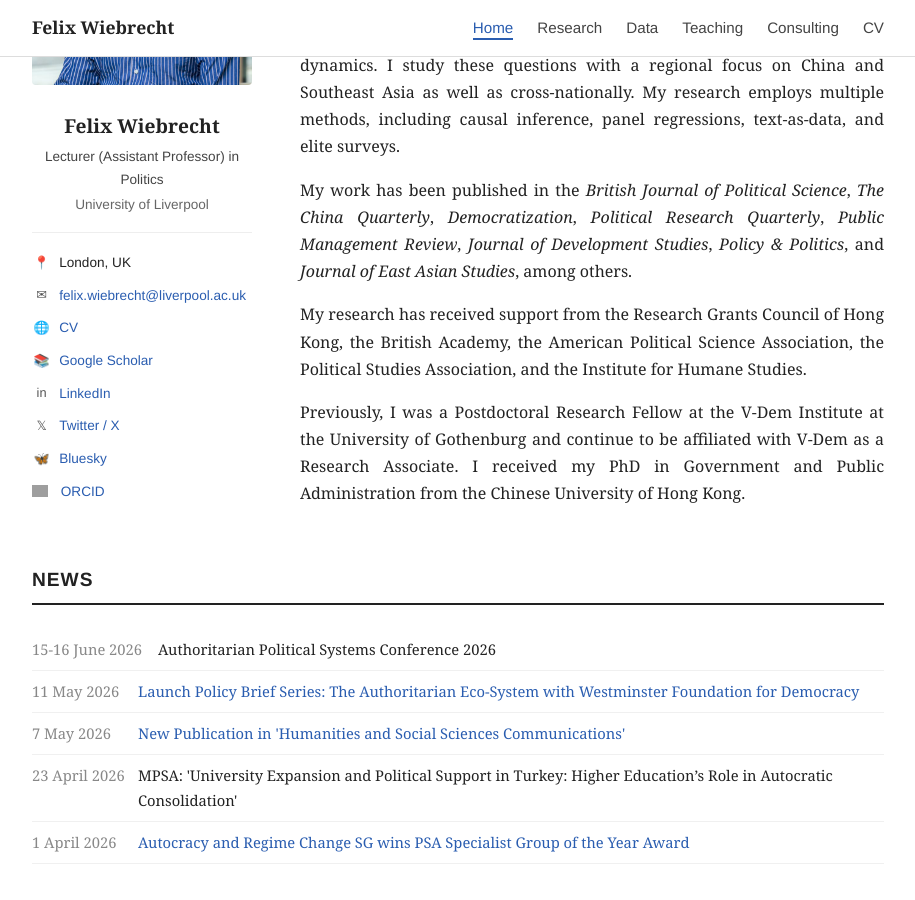
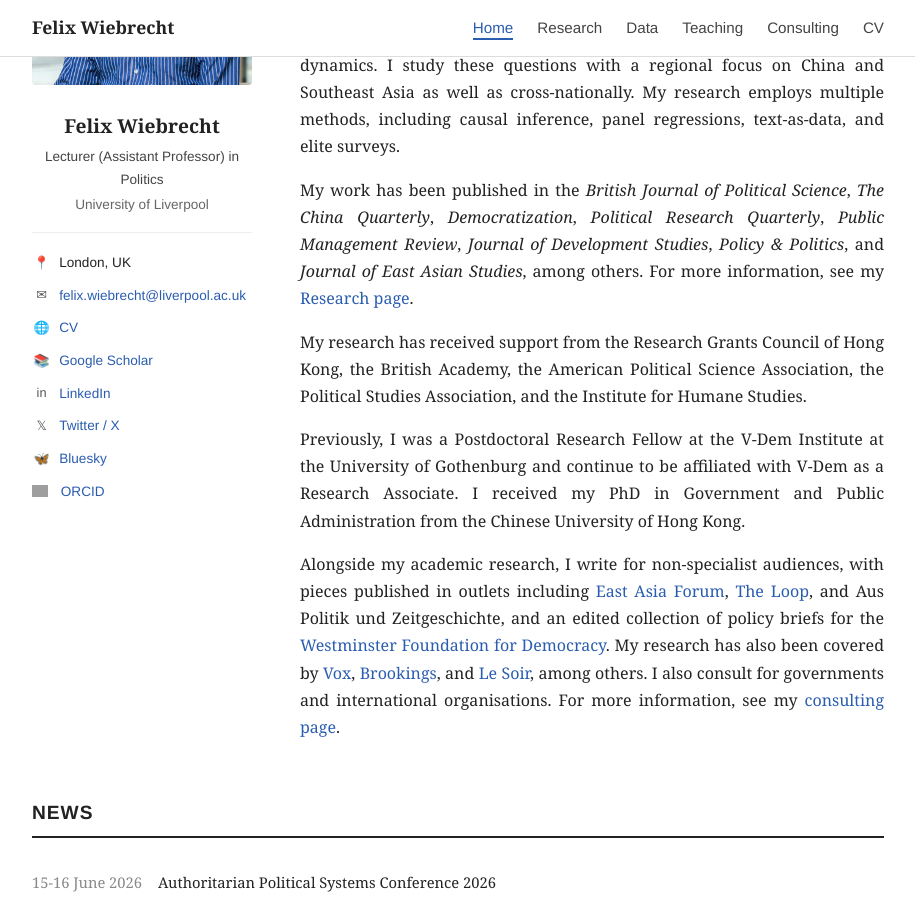
Before and after one commit to felixwiebrecht/felixwiebrecht.github.io, a Jekyll site: the page built from index.md, in a window 1280 px wide and 900 px high, scrolled down 251 px. Shown: the whole window, without its empty margins (182-1097 px from the left). Built offline with Jekyll 4.4.1, drawn with Linux system fonts in a browser that asks for light colours; grey boxes are pictures that could not be loaded.

Commit message:
Add public writing and consulting paragraph to homepage bio

```diff
--- a/index.md
+++ b/index.md
@@ -27,11 +27,13 @@
 
     <p> My research is located at the intersection of public policy, public administration, and comparative politics. Broadly, it explores how political institutions and actors shape policymaking processes and outcomes, particularly in non-democratic contexts. I also research the reverse mechanism of how policies and governance characteristics affect political dynamics. I study these questions with a regional focus on China and Southeast Asia as well as cross-nationally. My research employs multiple methods, including causal inference, panel regressions, text-as-data, and elite surveys. </p>
 
-    <p>My work has been published in the <em>British Journal of Political Science</em>, <em>The China Quarterly</em>, <em>Democratization</em>, <em>Political Research Quarterly</em>, <em>Public Management Review</em>, <em>Journal of Development Studies</em>, <em>Policy &amp; Politics</em>, and <em>Journal of East Asian Studies</em>, among others.</p>
+    <p>My work has been published in the <em>British Journal of Political Science</em>, <em>The China Quarterly</em>, <em>Democratization</em>, <em>Political Research Quarterly</em>, <em>Public Management Review</em>, <em>Journal of Development Studies</em>, <em>Policy &amp; Politics</em>, and <em>Journal of East Asian Studies</em>, among others. For more information, see my <a href="/research">Research page</a>.</p>
 
     <p>My research has received support from the Research Grants Council of Hong Kong, the British Academy, the American Political Science Association, the Political Studies Association, and the Institute for Humane Studies.</p>
 
    <p>Previously, I was a Postdoctoral Research Fellow at the V-Dem Institute at the University of Gothenburg and continue to be affiliated with V-Dem as a Research Associate. I received my PhD in Government and Public Administration from the Chinese University of Hong Kong.</p>
+
+   <p>Alongside my academic research, I write for non-specialist audiences, with pieces published in outlets including <a href="https://www.eastasiaforum.org/2020/03/13/taiwans-minor-parties-a-force-to-be-reckoned-with/" target="_blank">East Asia Forum</a>, <a href="https://theloop.ecpr.eu/the-black-box-of-authoritarian-legislatures/" target="_blank">The Loop</a>, and Aus Politik und Zeitgeschichte, and an edited collection of policy briefs for the <a href="https://www.wfd.org/what-we-do/resources/understanding-authoritarian-ecosystem" target="_blank">Westminster Foundation for Democracy</a>. My research has also been covered by <a href="https://www.vox.com/politics/464459/trump-american-democracy-u-turns" target="_blank">Vox</a>, <a href="https://www.brookings.edu/articles/global-democracy-is-more-resilient-than-you-may-think/" target="_blank">Brookings</a>, and <a href="https://www.lesoir.be/733201/article/2026-03-08/pourquoi-les-guerres-de-changement-de-regime-sont-rarement-fructueuses" target="_blank">Le Soir</a>, among others. I also consult for governments and international organisations. For more information, see my <a href="/consulting">consulting page</a>.</p>
   </div>
 </div>
 
```
